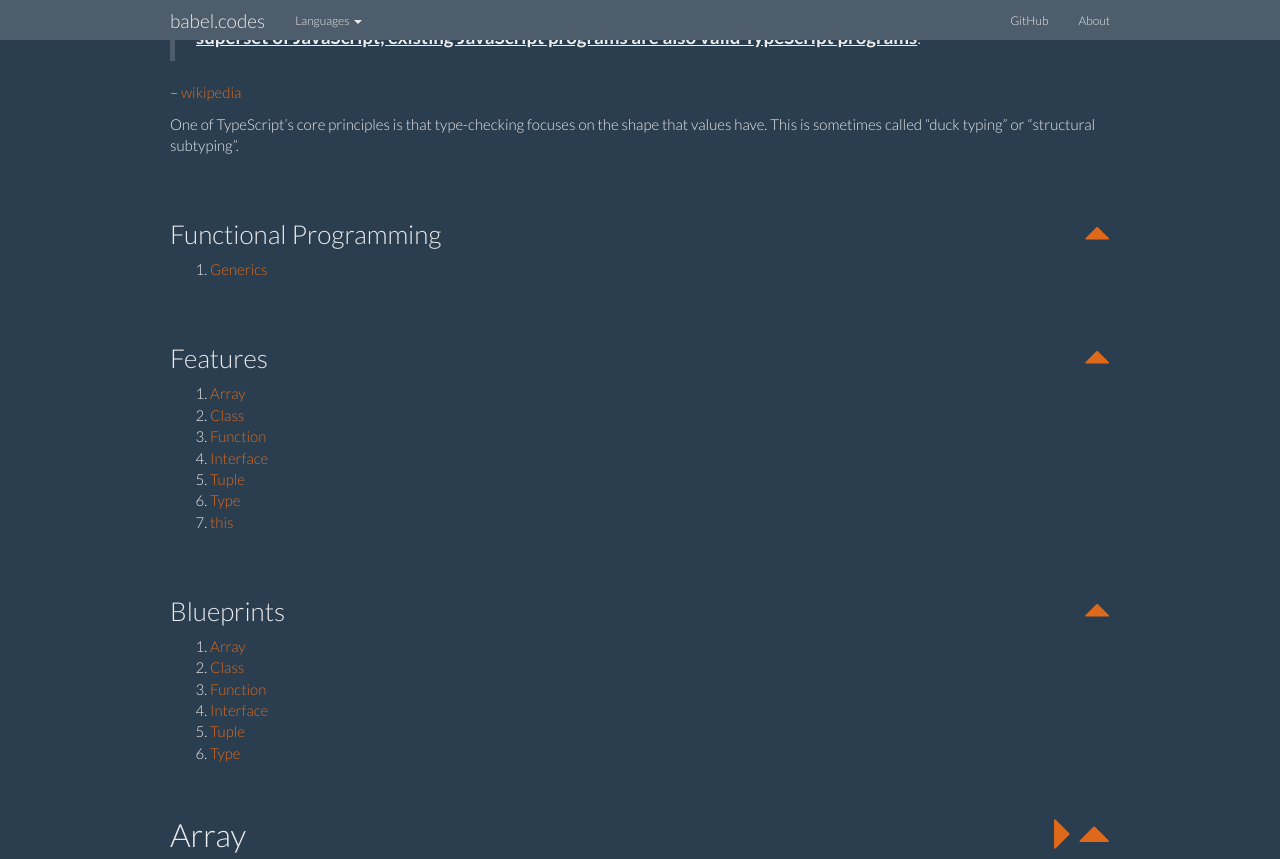
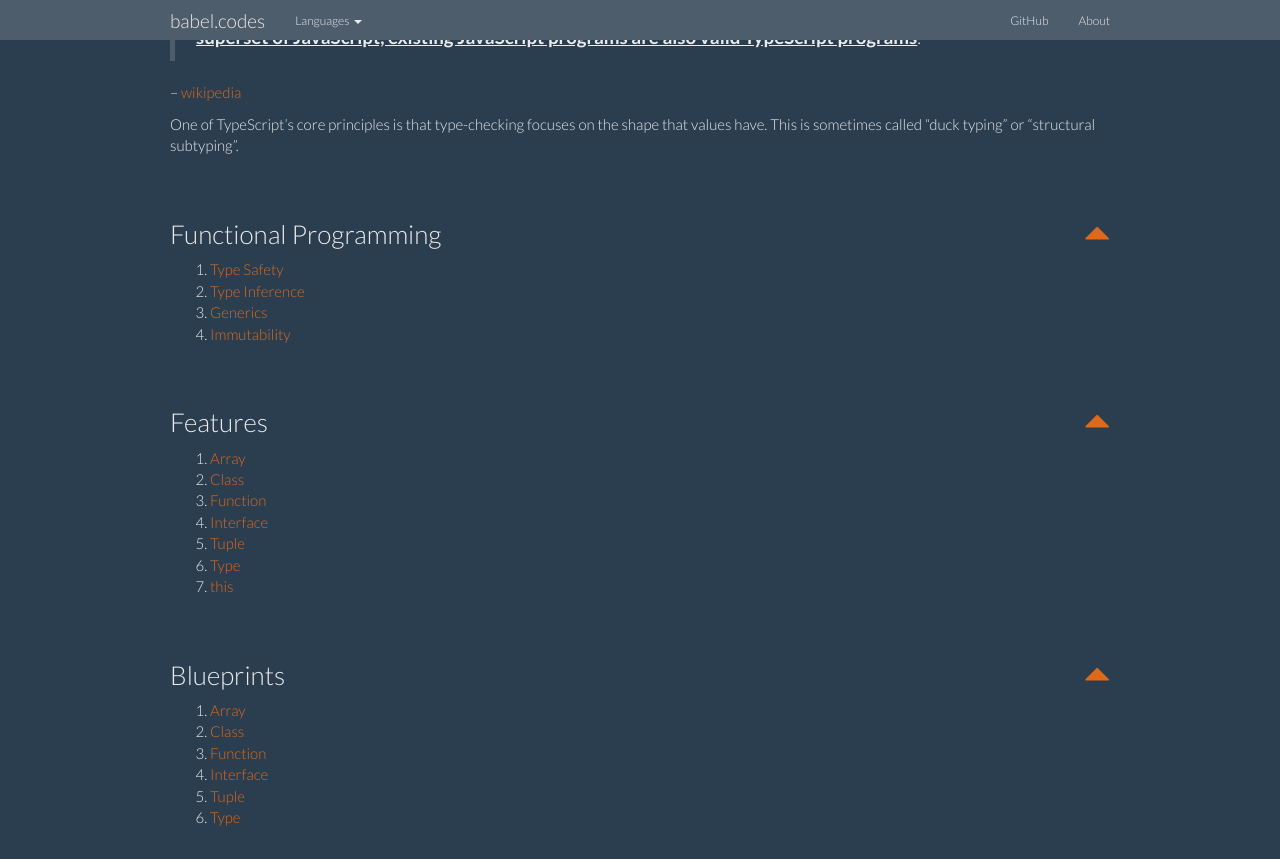
Before and after one commit to babelcodes/babelcodes.github.io, a Jekyll site: the page built from _languages/TypeScript/index.md, in a window 1280 px wide and 900 px high, scrolled down 507 px, cut to the strip 0-859 px from the top of the window. Built offline with Jekyll 4.4.1, drawn with Linux system fonts in a browser that asks for light colours; nearby versions of some CDN libraries; some of the changed lines change nothing that is shown.

Commit message:
#2 - TypeScript.

```diff
--- a/_languages/TypeScript/index.md
+++ b/_languages/TypeScript/index.md
@@ -27,10 +27,10 @@ links:
      description: ' - Ray Wenderlich'
 abstract: "An innovative new programming language for Cocoa and Cocoa Touch."
 features:
-  TypeSafety:
-  TypeInference:
+  TypeSafety: true
+  TypeInference: true
   Generics: true
-  Immutability:
+  Immutability: true
   StatelessProgramming:
   PureFunction:
   FirstClassFunction:
```
